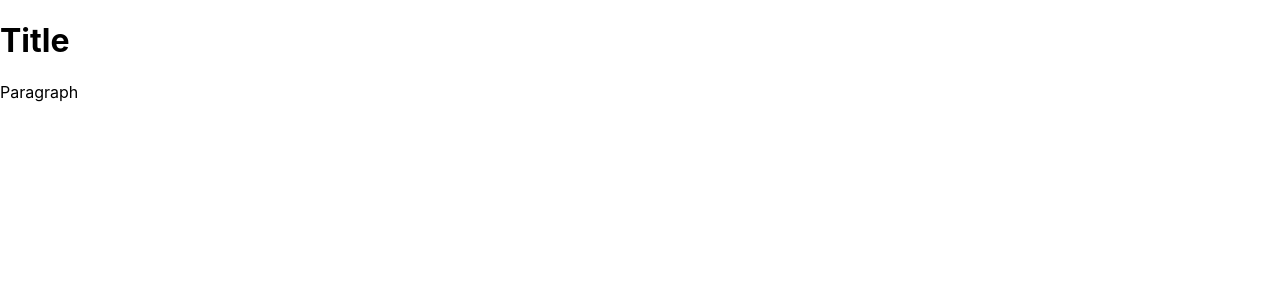
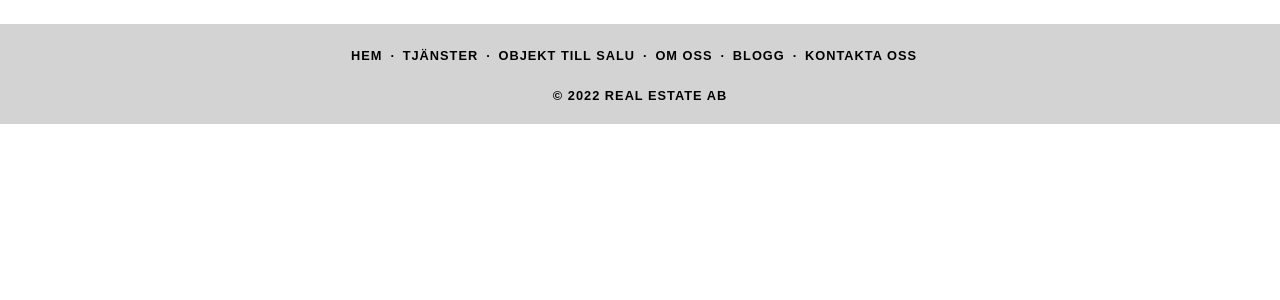
Before and after one commit to jan-beszterda/RealEstate, a React (Create React App) app: page / in a window 1280 px wide. Shown: the top 300 px of the page. Built offline with nearby package versions, Linux system fonts and the light colour scheme.

Commit message:
Started developing Footer component

```diff
--- a/package.json
+++ b/package.json
@@ -8,6 +8,7 @@
     "@testing-library/user-event": "^13.5.0",
     "react": "^17.0.2",
     "react-dom": "^17.0.2",
+    "react-router-dom": "^6.2.1",
     "react-scripts": "5.0.0",
     "web-vitals": "^2.1.4"
   },
--- a/public/index.html
+++ b/public/index.html
@@ -24,6 +24,12 @@
       work correctly both with client-side routing and a non-root public URL.
       Learn how to configure a non-root public URL by running `npm run build`.
     -->
+    <link
+      href="https://cdn.jsdelivr.net/npm/bootstrap@5.1.3/dist/css/bootstrap.min.css"
+      rel="stylesheet"
+      integrity="sha384-1BmE4kWBq78iYhFldvKuhfTAU6auU8tT94WrHftjDbrCEXSU1oBoqyl2QvZ6jIW3"
+      crossorigin="anonymous"
+    />
     <title>Real Estate AB</title>
   </head>
   <body>
--- a/src/App.js
+++ b/src/App.js
@@ -1,11 +1,18 @@
 import React from "react";
+import { BrowserRouter, Routes, Route } from "react-router-dom";
+
+import Footer from "./components/Footer";
 
 function App() {
   return (
-    <>
-      <h1>Title</h1>
-      <p>Paragraph</p>
-    </>
+    <BrowserRouter>
+      <div>
+        <Footer />
+      </div>
+      <div className="container-fluid">
+        <Routes>{/*<Route path="/" element={<Home />} />*/}</Routes>
+      </div>
+    </BrowserRouter>
   );
 }
 
--- /dev/null
+++ b/src/components/Footer.jsx
@@ -0,0 +1,118 @@
+import { Link } from "react-router-dom";
+
+const Footer = () => {
+  return (
+    <footer
+      className="container-fluid py-3 my-4"
+      style={{
+        backgroundColor: "#D3D3D3",
+        maxHeight: "100px",
+        fontSize: "0.8rem",
+        lineHeight: "1rem",
+        fontWeight: "bold",
+      }}
+    >
+      <div className="row">
+        <ul className="nav justify-content-center align-items-center pb-2 mb-2">
+          <li className="nav-item">
+            <Link
+              to="/"
+              className="nav-link px-2"
+              style={{
+                color: "#000000",
+                textTransform: "uppercase",
+                letterSpacing: "1px",
+              }}
+            >
+              Hem
+            </Link>
+          </li>
+          <span style={{ color: "#000000" }}>&middot;</span>
+          <li className="nav-item">
+            <Link
+              to="/"
+              className="nav-link px-2"
+              style={{
+                color: "#000000",
+                textTransform: "uppercase",
+                letterSpacing: "1px",
+              }}
+            >
+              Tjänster
+            </Link>
+          </li>
+          <span style={{ color: "#000000" }}>&middot;</span>
+          <li className="nav-item">
+            <Link
+              to="/"
+              className="nav-link px-2"
+              style={{
+                color: "#000000",
+                textTransform: "uppercase",
+                letterSpacing: "1px",
+              }}
+            >
+              Objekt till salu
+            </Link>
+          </li>
+          <span style={{ color: "#000000" }}>&middot;</span>
+          <li className="nav-item">
+            <Link
+              to="/"
+              className="nav-link px-2"
+              style={{
+                color: "#000000",
+                textTransform: "uppercase",
+                letterSpacing: "1px",
+              }}
+            >
+              Om oss
+            </Link>
+          </li>
+          <span style={{ color: "#000000" }}>&middot;</span>
+          <li className="nav-item">
+            <Link
+              to="/"
+              className="nav-link px-2"
+              style={{
+                color: "#000000",
+                textTransform: "uppercase",
+                letterSpacing: "1px",
+              }}
+            >
+              Blogg
+            </Link>
+          </li>
+          <span style={{ color: "#000000" }}>&middot;</span>
+          <li className="nav-item">
+            <Link
+              to="/"
+              className="nav-link px-2"
+              style={{
+                color: "#000000",
+                textTransform: "uppercase",
+                letterSpacing: "1px",
+              }}
+            >
+              Kontakta oss
+            </Link>
+          </li>
+        </ul>
+      </div>
+      <div className="row">
+        <p
+          className="text-center"
+          style={{
+            color: "#000000",
+            textTransform: "uppercase",
+            letterSpacing: "1px",
+          }}
+        >
+          &copy; 2022 Real Estate AB
+        </p>
+      </div>
+    </footer>
+  );
+};
+
+export default Footer;
--- a/src/index.css
+++ b/src/index.css
@@ -1,13 +1,16 @@
-body {
+* {
   margin: 0;
-  font-family: -apple-system, BlinkMacSystemFont, 'Segoe UI', 'Roboto', 'Oxygen',
-    'Ubuntu', 'Cantarell', 'Fira Sans', 'Droid Sans', 'Helvetica Neue',
-    sans-serif;
-  -webkit-font-smoothing: antialiased;
-  -moz-osx-font-smoothing: grayscale;
+  padding: 0;
+  box-sizing: border-box;
 }
 
-code {
-  font-family: source-code-pro, Menlo, Monaco, Consolas, 'Courier New',
-    monospace;
+body {
+  font-family: Arial, Helvetica, sans-serif;
+  color: #fffffe !important;
+  font-size: 1.2rem;
+  font-weight: 400;
 }
+
+footer > ul > li > a:hover {
+  text-shadow: -5px 5px 4px rgba(0, 0, 0, 0.25);
+}
```
Also changed, not shown: 1 other file (tests, documents, lock files or other folders).
